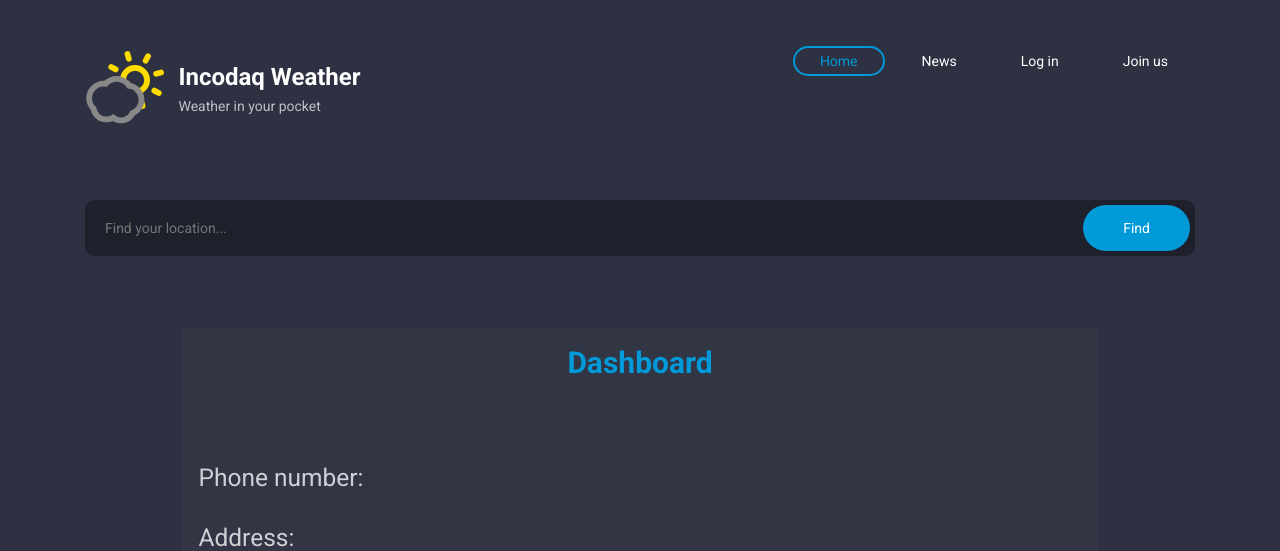
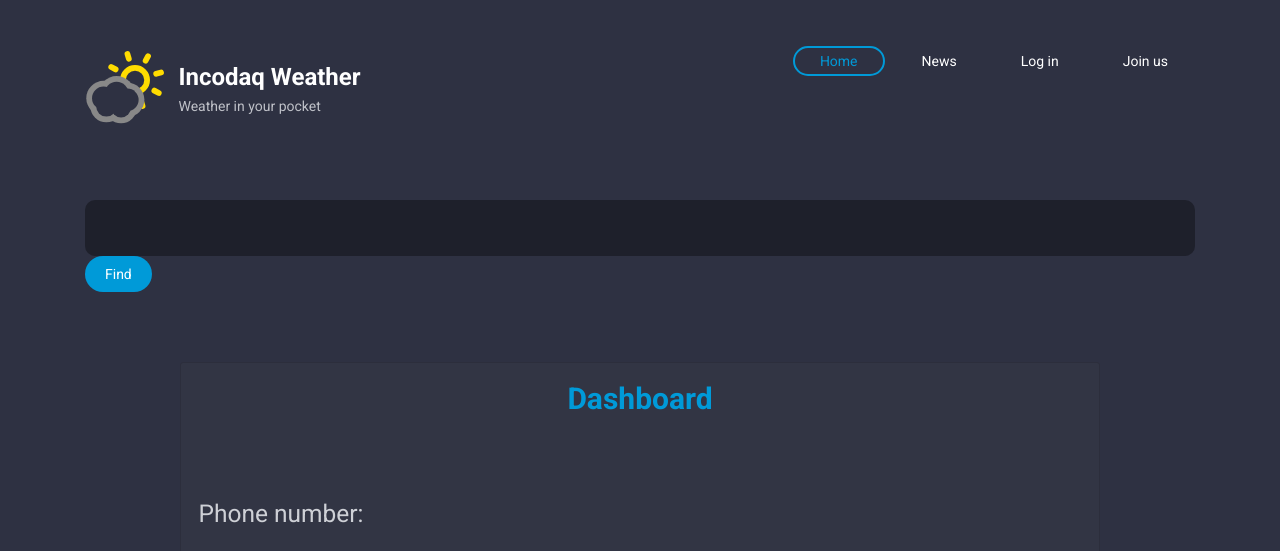
Before and after one commit to GoranAviani/incodaq_weather, a Django app: template templates/dashboard.html in a window 1280 px wide. Shown: the top 551 px of the page. Run offline with Django 3.2, Linux system fonts and the light colour scheme; the template is opened without the code that fills it, so the values that code supplies are empty; parts of the project's set-up code (start-up, migrations or seed data) failed here and were passed over; some libraries are stand-ins or nearby versions.

Commit message:
search bar django form

```diff
--- a/templates/dashboard.html
+++ b/templates/dashboard.html
@@ -2,14 +2,14 @@
 {% extends 'base.html' %}
 {% block content %}
 <div class="">
-				<div class="container">
-					<form action="#" class="find-location">
-						<input type="text" placeholder="Find your location...">
-						<input type="submit" value="Find">
-					</form>
-
-				</div>
-			</div>
+    <div class="container">
+        <form class="find-location" action="/search/" method="GET" >
+          {% csrf_token %}
+            <input autofocus type="text" name="search_bar" id="base_search" cplaceholder="Find your location...">
+            <button type="submit" value="Find">Find</button>
+        </form>
+    </div>
+</div>
 <div class="container margine-b-50">
 	<div class="row text-center">
 	    <div class="col-md-10 col-xs-12 offset-md-1">
```
